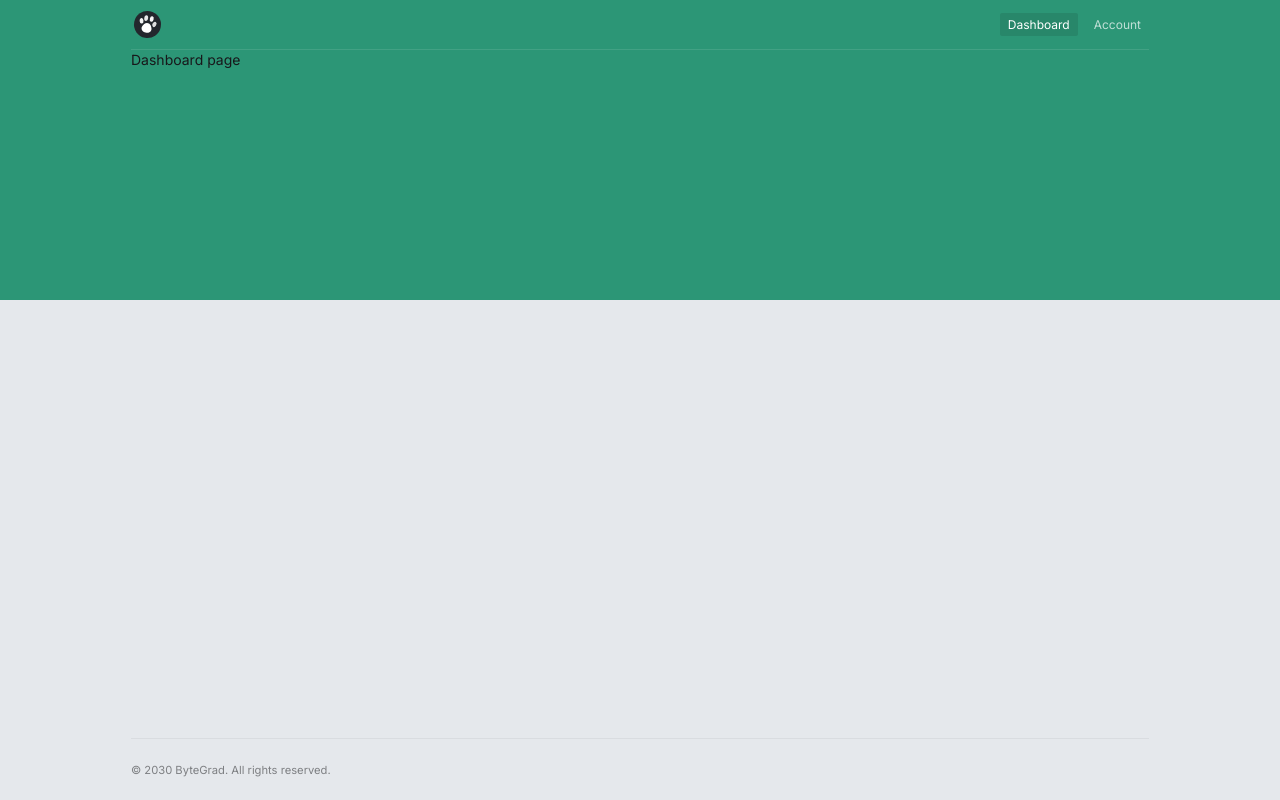
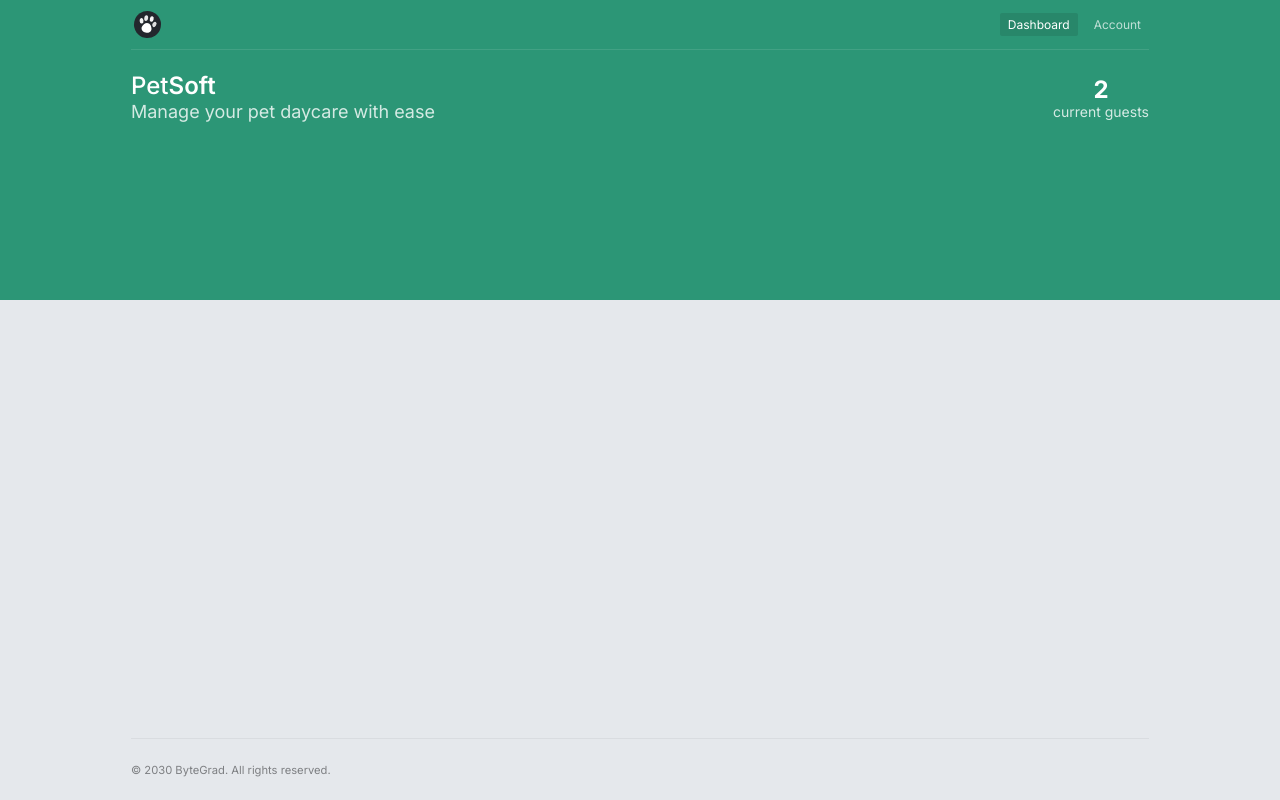
Before and after one commit to schriewer/petsoft-project, a Next.js app: page /app/dashboard in a window 1280 px wide. Built offline with nearby package versions, Linux system fonts and the light colour scheme.

Commit message:
Video 274

```diff
--- a/src/app/(app)/app/dashboard/page.tsx
+++ b/src/app/(app)/app/dashboard/page.tsx
@@ -1,5 +1,13 @@
+import Branding from "@/components/branding";
+import Stats from "@/components/stats";
+
 export default function Page() {
   return (
-    <div>Dashboard page</div>
-  )
+    <main>
+      <div className="flex items-center justify-between text-white py-6">
+<Branding />
+        <Stats />
+      </div>
+    </main>
+  );
 }
--- /dev/null
+++ b/src/components/H1.tsx
@@ -0,0 +1,5 @@
+export default function H1({children}: {children: React.ReactNode}) {
+  return (
+    <h1 className="font-medium text-2xl leading-6">{children}</h1>
+  )
+}
--- /dev/null
+++ b/src/components/branding.tsx
@@ -0,0 +1,12 @@
+import H1 from "./H1";
+
+export default function Branding() {
+    return (
+      <section>
+        <H1>
+          Pet<span className="font-semibold">Soft</span>
+        </H1>
+        <p className="text-lg opacity-80">Manage your pet daycare with ease</p>
+      </section>
+    );
+}
--- /dev/null
+++ b/src/components/stats.tsx
@@ -0,0 +1,8 @@
+export default function Stats() {
+  return (
+    <section className="text-center">
+      <p className="text-2xl font-bold leading-6">2</p>
+      <p className="opacity-80">current guests</p>
+    </section>
+  );
+}
```
